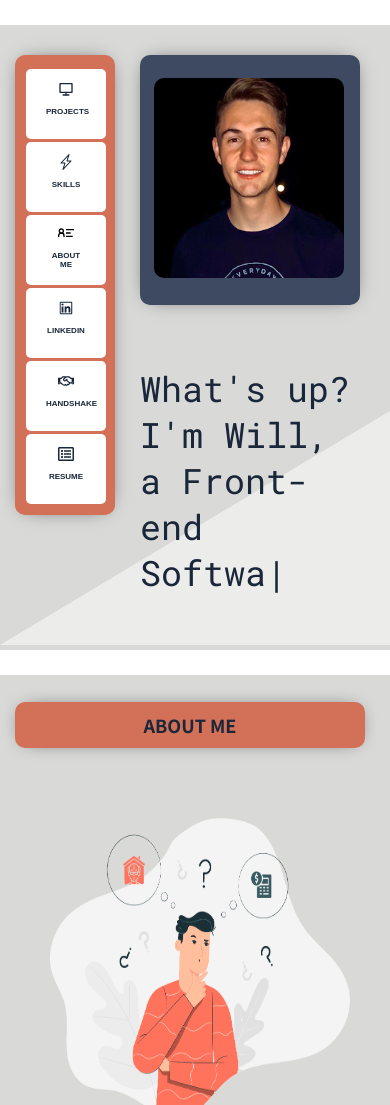
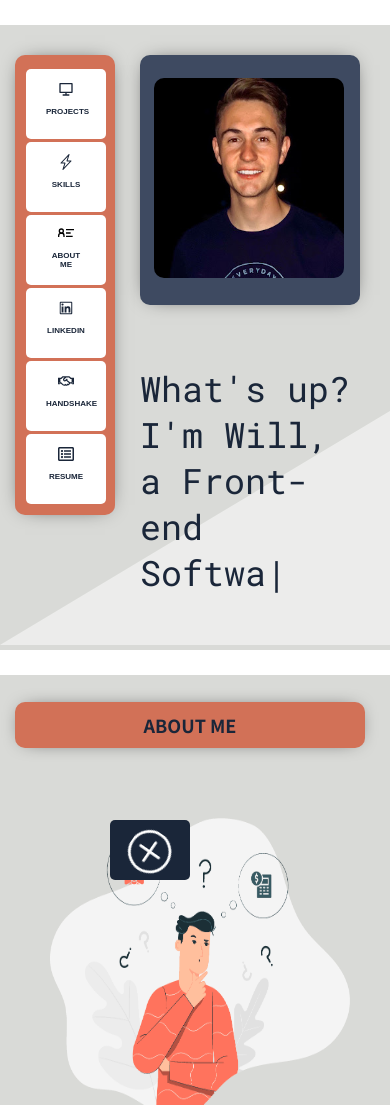
Before and after one commit to willyv4/RealPortfolio, a React (Create React App) app: page / in a window 390 px wide. Shown: the top 1105 px of the page. Built offline with nearby package versions, Linux system fonts and the light colour scheme; a web font is replaced by a local one.

Commit message:
same stuff

```diff
--- a/src/Compenants/ContactForm.css
+++ b/src/Compenants/ContactForm.css
@@ -122,7 +122,7 @@ h4 {
 }
 /* form */
 
-@media (max-width: 800px) {
+@media (max-width: 600px) {
   .FormButton {
     top: 520px;
     /* right: 870px; */
@@ -144,31 +144,12 @@ h4 {
     /* right: 870px; */
   }
   .buttonContainer {
-    right: 395px;
-    position: absolute;
+    right: 0px;
+    position: fixed;
     /* right: 870px; */
     border-top-left-radius: 5px;
     border-top-right-radius: 5px;
   }
-/*
-  @keyframes spinning {
-    from { transform: rotate(0deg) }
-    to { transform: rotate(360deg) }
-  }
-  .ContactPlus {
-    animation-name: spinning;
-    animation-duration: 10s;
-    animation-iteration-count: infinite;
-    animation-timing-function: linear;
-  }
-
-  .buttonContainer {
-    background-color: #3e4a6100;
-  }
-
-  .textFields {
-    color: #3e4a6100;
-  } */
 }
 
 @media (max-width: 400px) {
@@ -191,4 +172,13 @@ h4 {
   .textFields {
     color: #3e4a6100;
   }
+
+  .buttonContainer {
+    right: 200px;
+    top: 820px;
+    position: fixed;
+    /* right: 870px; */
+    border-top-left-radius: 5px;
+    border-top-right-radius: 5px;
+  }
 }
```
